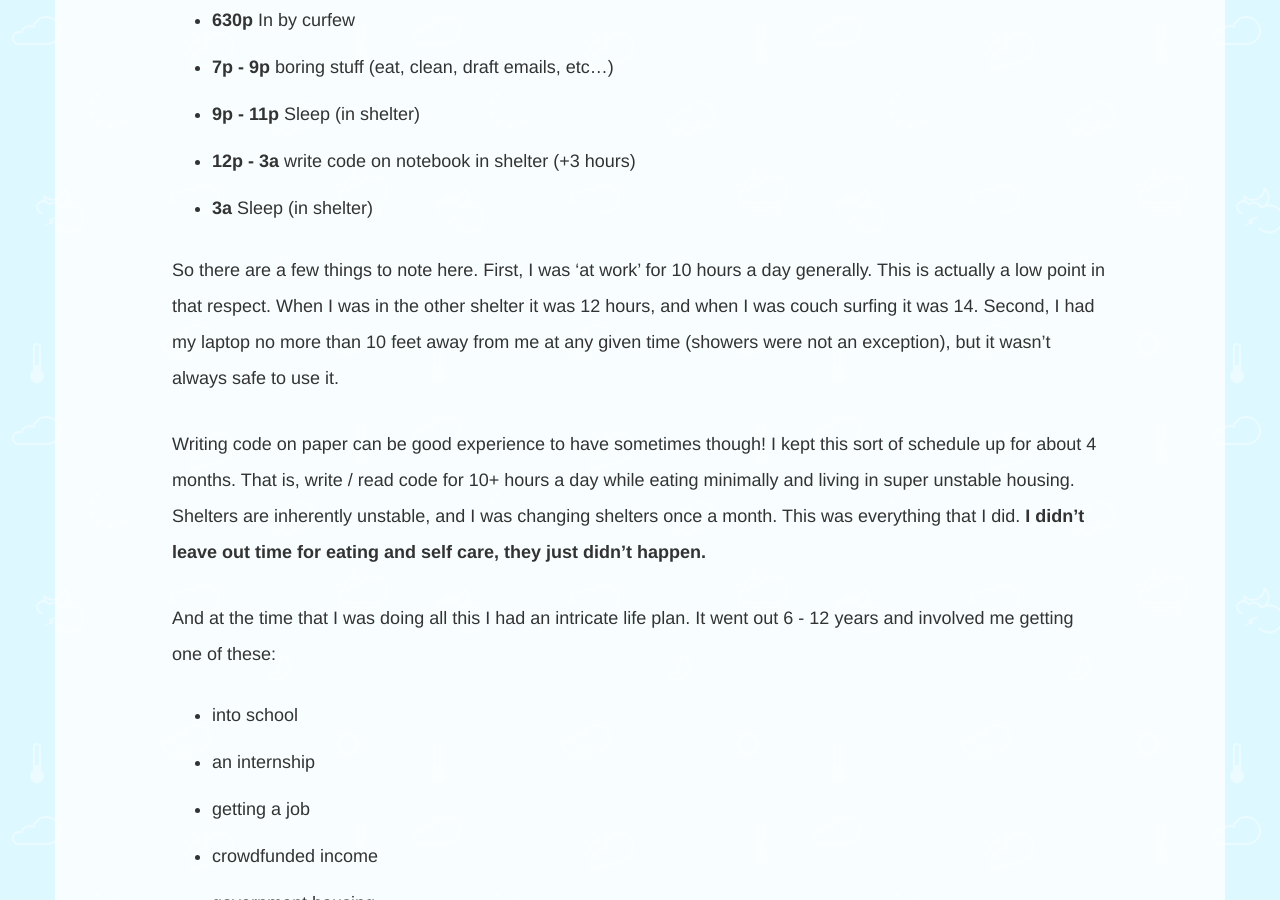
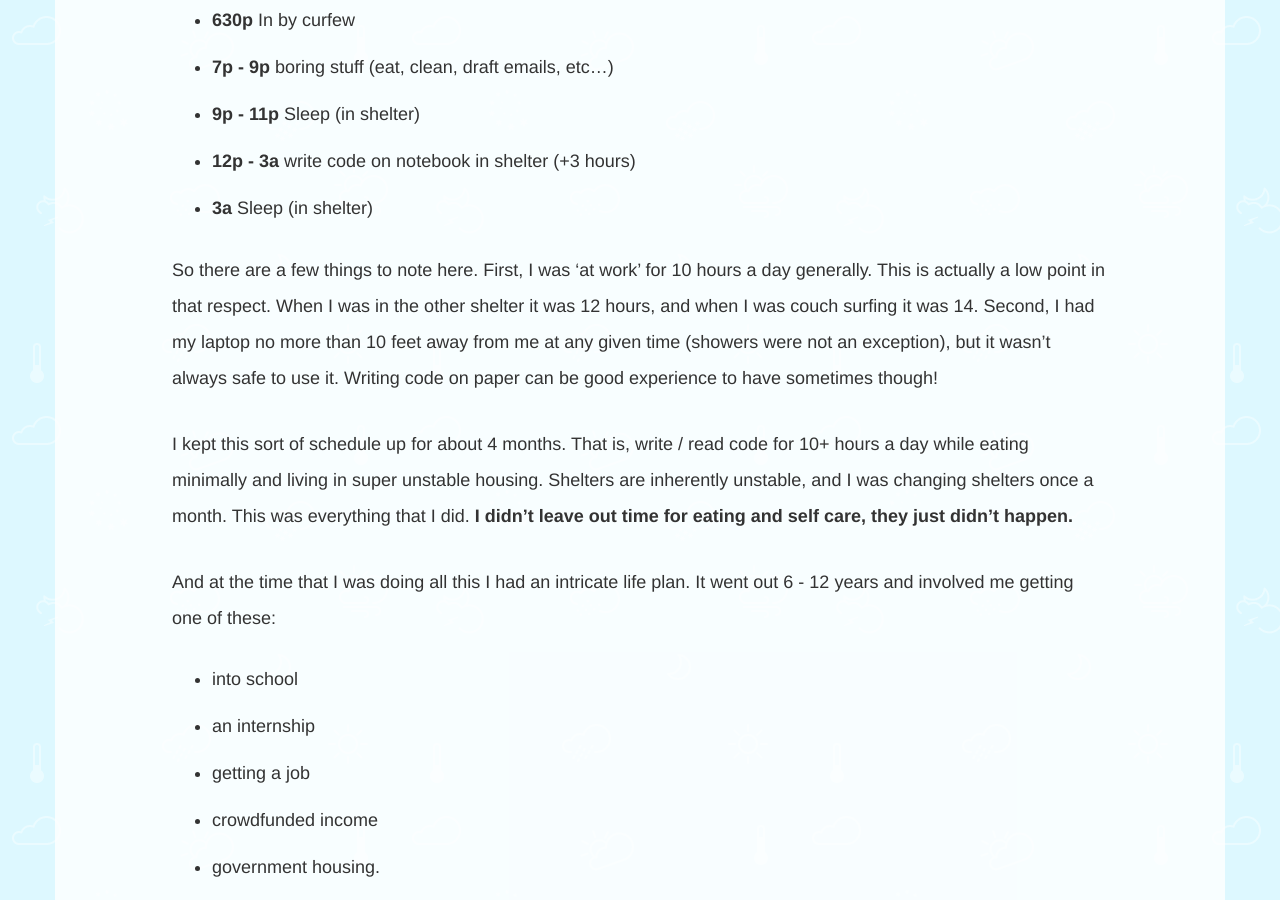
Before and after one commit to coilysiren/lynncyrin.github.io, a Jekyll site: the page built from _posts/2016-06-12-origin-story.md, in a window 1280 px wide and 900 px high, scrolled down 1889 px. Built offline with Jekyll 4.4.1, drawn with Linux system fonts in a browser that asks for light colours; nearby versions of some CDN libraries.

Commit message:
change paragraph breakpoint

```diff
--- a/_posts/2016-06-12-origin-story.md
+++ b/_posts/2016-06-12-origin-story.md
@@ -38,9 +38,9 @@
 *   **12p - 3a** write code on notebook in shelter (+3 hours)
 *   **3a** Sleep (in shelter)
 
-So there are a few things to note here. First, I was 'at work' for 10 hours a day generally. This is actually a low point in that respect. When I was in the other shelter it was 12 hours, and when I was couch surfing it was 14. Second, I had my laptop no more than 10 feet away from me at any given time (showers were not an exception), but it wasn't always safe to use it.
+So there are a few things to note here. First, I was 'at work' for 10 hours a day generally. This is actually a low point in that respect. When I was in the other shelter it was 12 hours, and when I was couch surfing it was 14. Second, I had my laptop no more than 10 feet away from me at any given time (showers were not an exception), but it wasn't always safe to use it. Writing code on paper can be good experience to have sometimes though!
 
-Writing code on paper can be good experience to have sometimes though! I kept this sort of schedule up for about 4 months. That is, write / read code for 10+ hours a day while eating minimally and living in super unstable housing. Shelters are inherently unstable, and I was changing shelters once a month. This was everything that I did. **I didn't leave out time for eating and self care, they just didn't happen.**
+I kept this sort of schedule up for about 4 months. That is, write / read code for 10+ hours a day while eating minimally and living in super unstable housing. Shelters are inherently unstable, and I was changing shelters once a month. This was everything that I did. **I didn't leave out time for eating and self care, they just didn't happen.**
 
 And at the time that I was doing all this I had an intricate life plan. It went out 6 - 12 years and involved me getting one of these:
 
```
